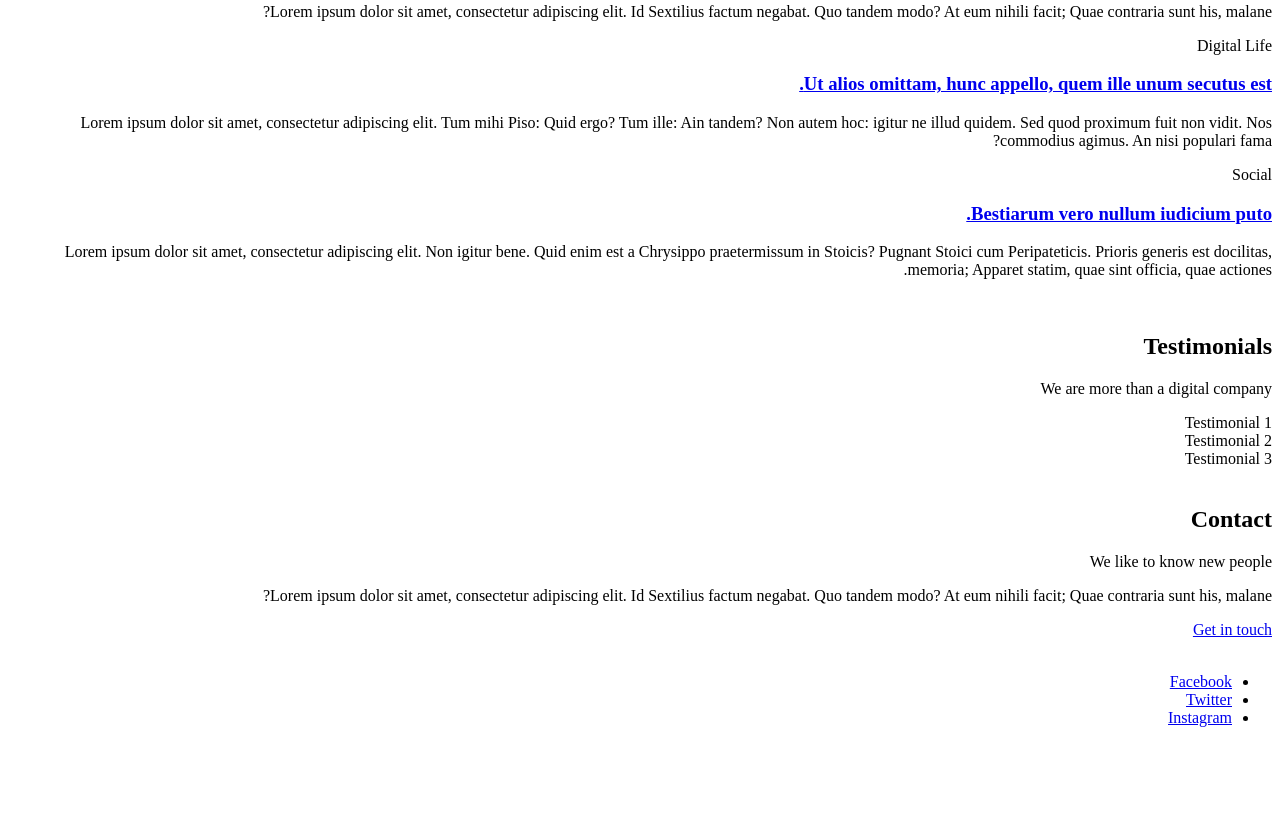
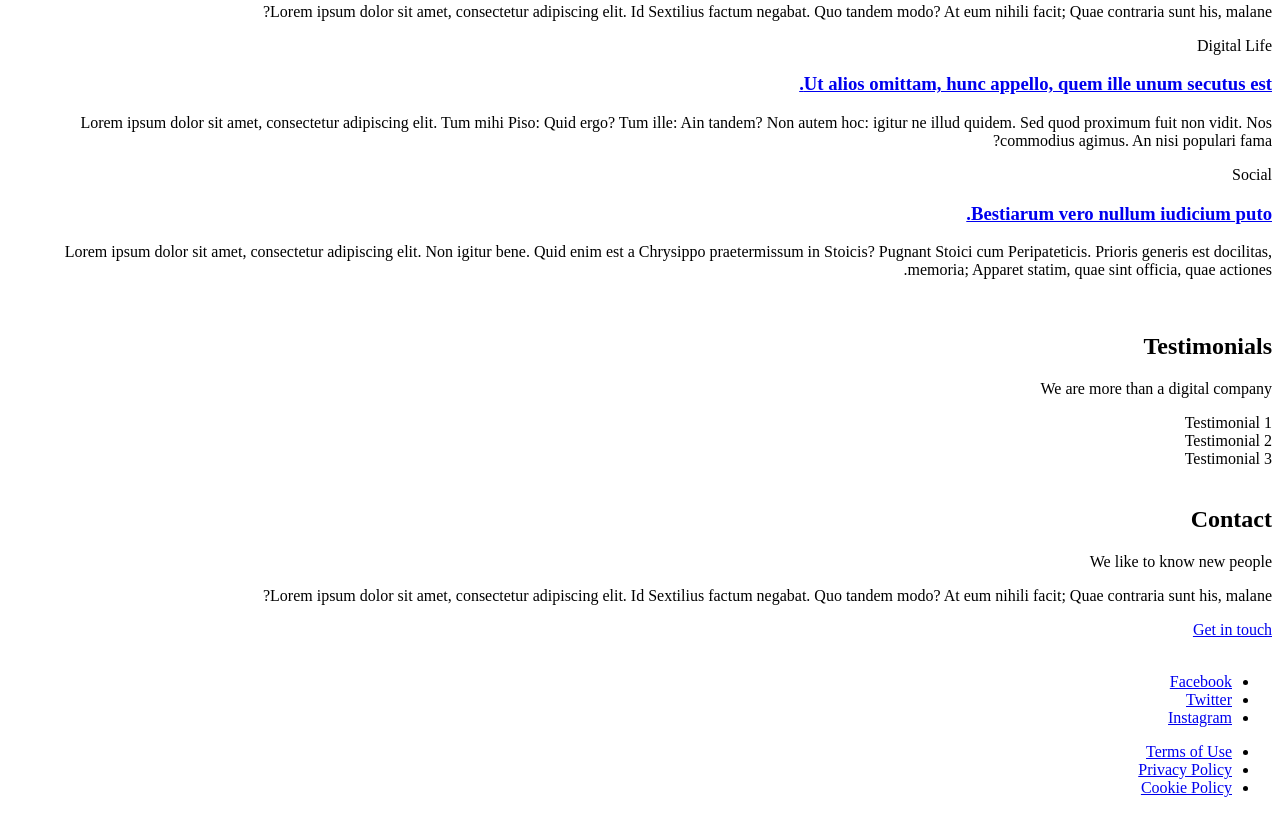
Before and after one commit to Abbassimedayoub/holbertonschool-web_front_end, a plain HTML site: page html_advanced/24-index.html in a window 1280 px wide. Shown: the part 1595-2408 px from the top of the page. Before the commit the page ends 2338 px from the top, so only its background shows below. Drawn offline with Linux system fonts and the light colour scheme.

Commit message:
underroted list

```diff
--- a/html_advanced/24-index.html
+++ b/html_advanced/24-index.html
@@ -159,5 +159,12 @@
                 <li><a href="https://www.instagram.com/holbertonschool/">Instagram</a></li>
             </ul>
         </div>
+        <div>
+            <ul>
+                <li><a href="#">Terms of Use</a></li>
+                <li><a href="#">Privacy Policy</a></li>
+                <li><a href="#">Cookie Policy</a></li>
+            </ul>
+        </div>
     </footer>
 </body>
```
